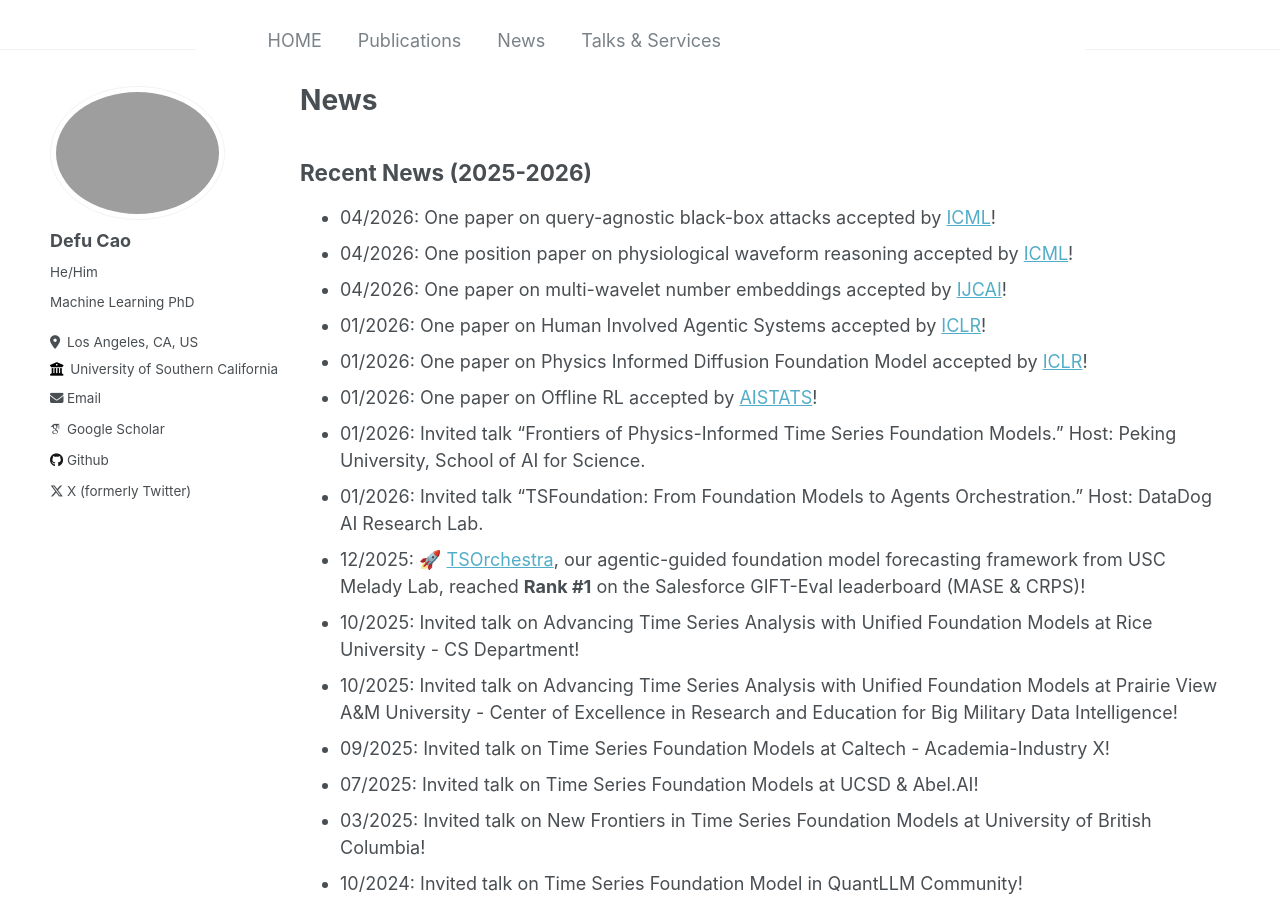
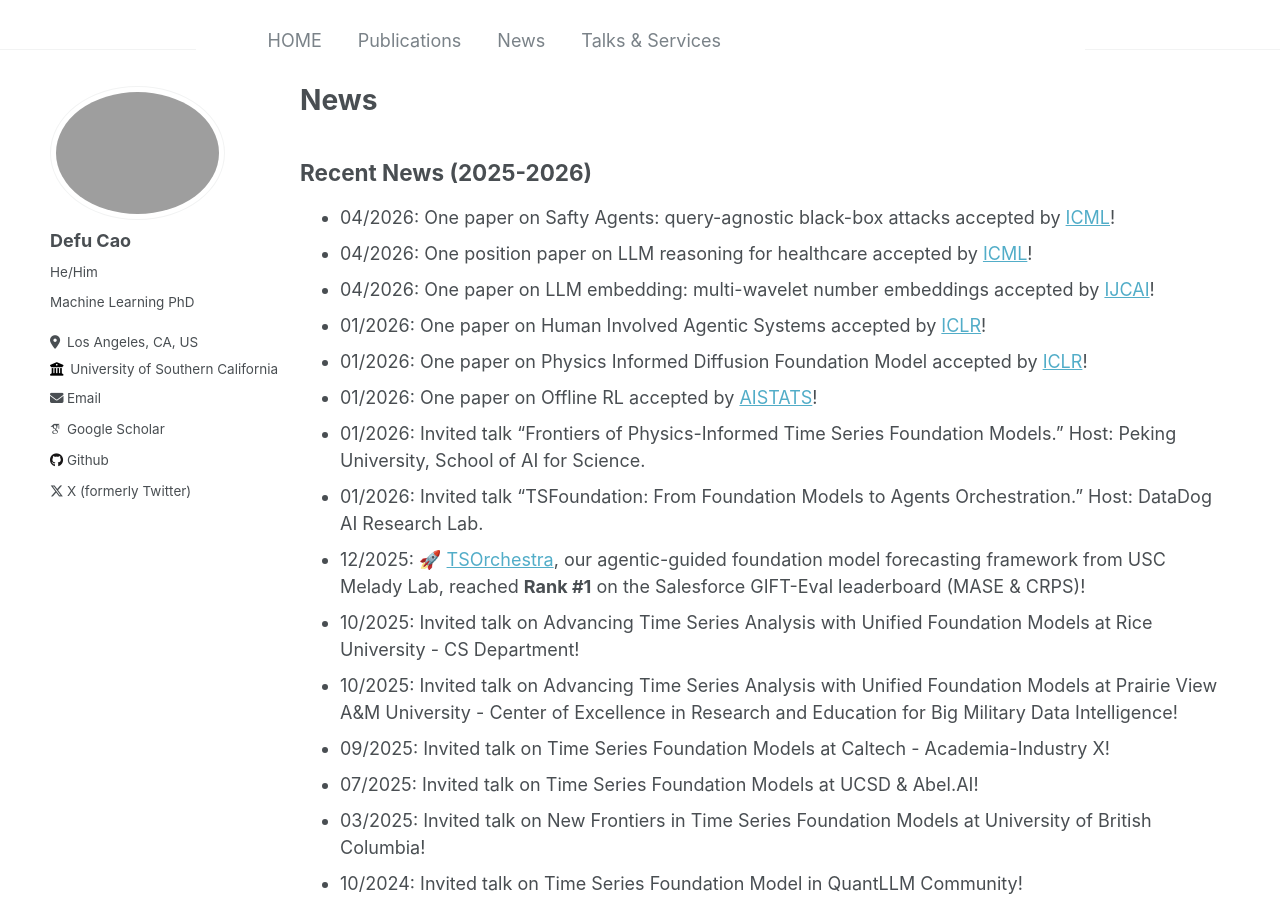
Before and after one commit to idevede/idevede.github.io, a Jekyll site: the page built from _pages/news.md, in a window 1280 px wide and 900 px high. Built offline with Jekyll 4.4.1, drawn with Linux system fonts in a browser that asks for light colours; some web fonts are replaced; comment, search, counter and statistics services are not loaded.

Commit message:
add agentic information

```diff
--- a/_pages/news.md
+++ b/_pages/news.md
@@ -7,9 +7,9 @@ author_profile: true
 
 ## Recent News (2025-2026)
 
-- 04/2026: One paper on query-agnostic black-box attacks accepted by [ICML](https://icml.cc/)!
-- 04/2026: One position paper on physiological waveform reasoning accepted by [ICML](https://icml.cc/)!
-- 04/2026: One paper on multi-wavelet number embeddings accepted by [IJCAI](https://www.ijcai.org/)!
+- 04/2026: One paper on Safty Agents: query-agnostic black-box attacks accepted by [ICML](https://icml.cc/)!
+- 04/2026: One position paper on LLM reasoning for healthcare accepted by [ICML](https://icml.cc/)!
+- 04/2026: One paper on LLM embedding: multi-wavelet number embeddings accepted by [IJCAI](https://www.ijcai.org/)!
 - 01/2026: One paper on Human Involved Agentic Systems  accepted by [ICLR](https://iclr.cc/)!
 - 01/2026: One paper on Physics Informed Diffusion Foundation Model accepted by [ICLR](https://iclr.cc/)!
 - 01/2026: One paper on Offline RL accepted by [AISTATS](https://aistats.org/aistats2026/)!
```
Also changed, not shown: _pages/about.md (+3 -1 lines).
